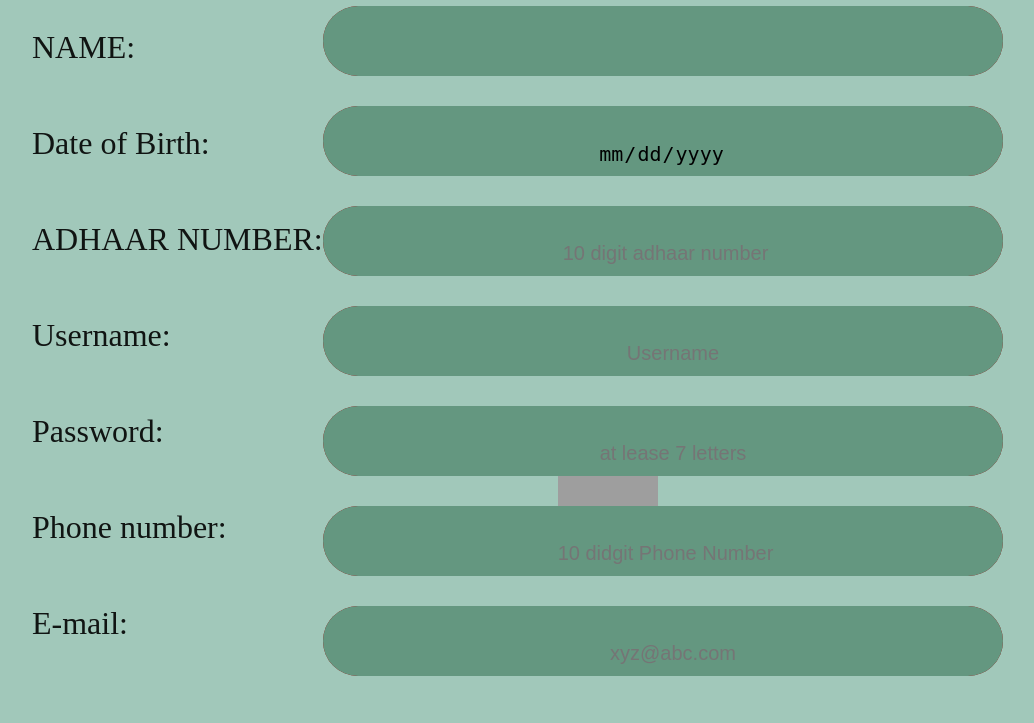
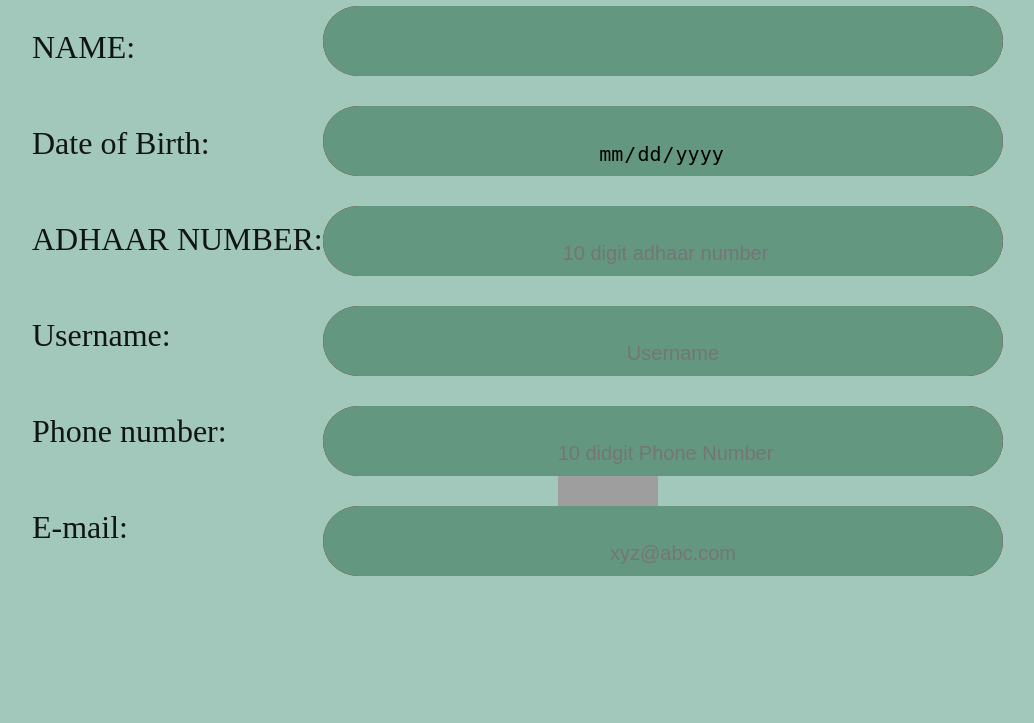
Before and after one commit to gurmehakk/Trainetic, a Flask app: template templates/user_info.html in a window 1280 px wide. Shown: the part 394-1117 px from the top of the page, without its empty margins (27-1061 px from the left). Run offline with Flask 2, Linux system fonts and the light colour scheme; the template is opened without the code that fills it, so the values that code supplies are empty; some web fonts are replaced; grey boxes are pictures that could not be loaded.

Commit message:
lmao pata nahi

```diff
--- a/templates/user_info.html
+++ b/templates/user_info.html
@@ -26,8 +26,6 @@ ADHAAR NUMBER:
 <br>
 Username:
 <br>
-Password:
-<br>
 Phone number:
 <br>
 E-mail:</span>
@@ -49,14 +47,10 @@ E-mail:</span>
         <input type="text" name="username" id="username" placeholder="Username">
     </div>
     <div class="v32_26">
-        <!--<span class="v8_15">From Station</span>-->
-        <input type="text" name="password" id="password" placeholder="at lease 7 letters">
-    </div>
-    <div class="v32_21">
         <!--<span class="v8_16">To Station</span>-->
         <input type="number" name="phone_no" id="phone_no" placeholder="10 didgit Phone Number">
     </div>
-    <div class="v32_25">
+    <div class="v32_21">
         <!--<span class="v8_15">From Station</span>-->
         <input type="email" name="email" id="email" placeholder="xyz@abc.com">
     </div>
```
